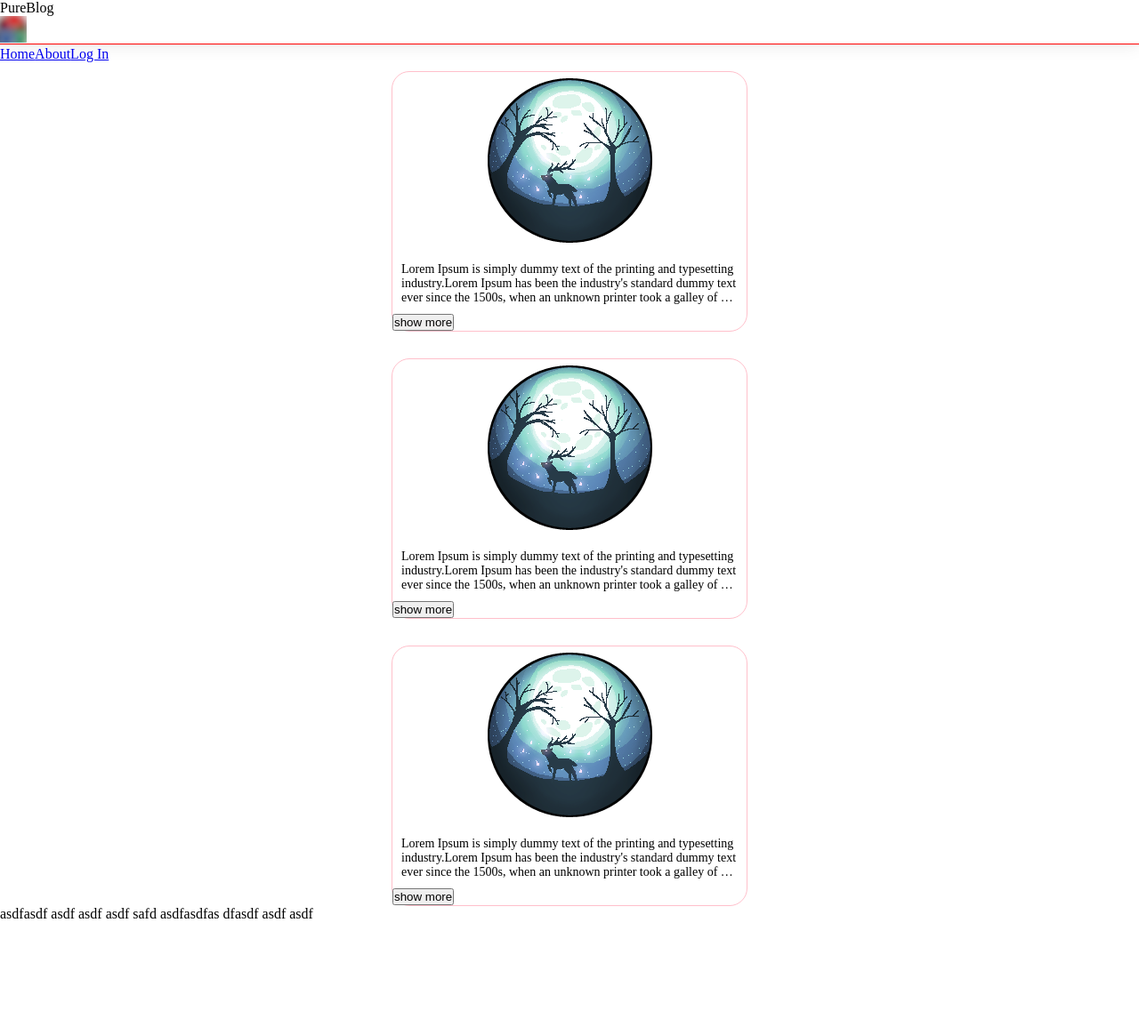
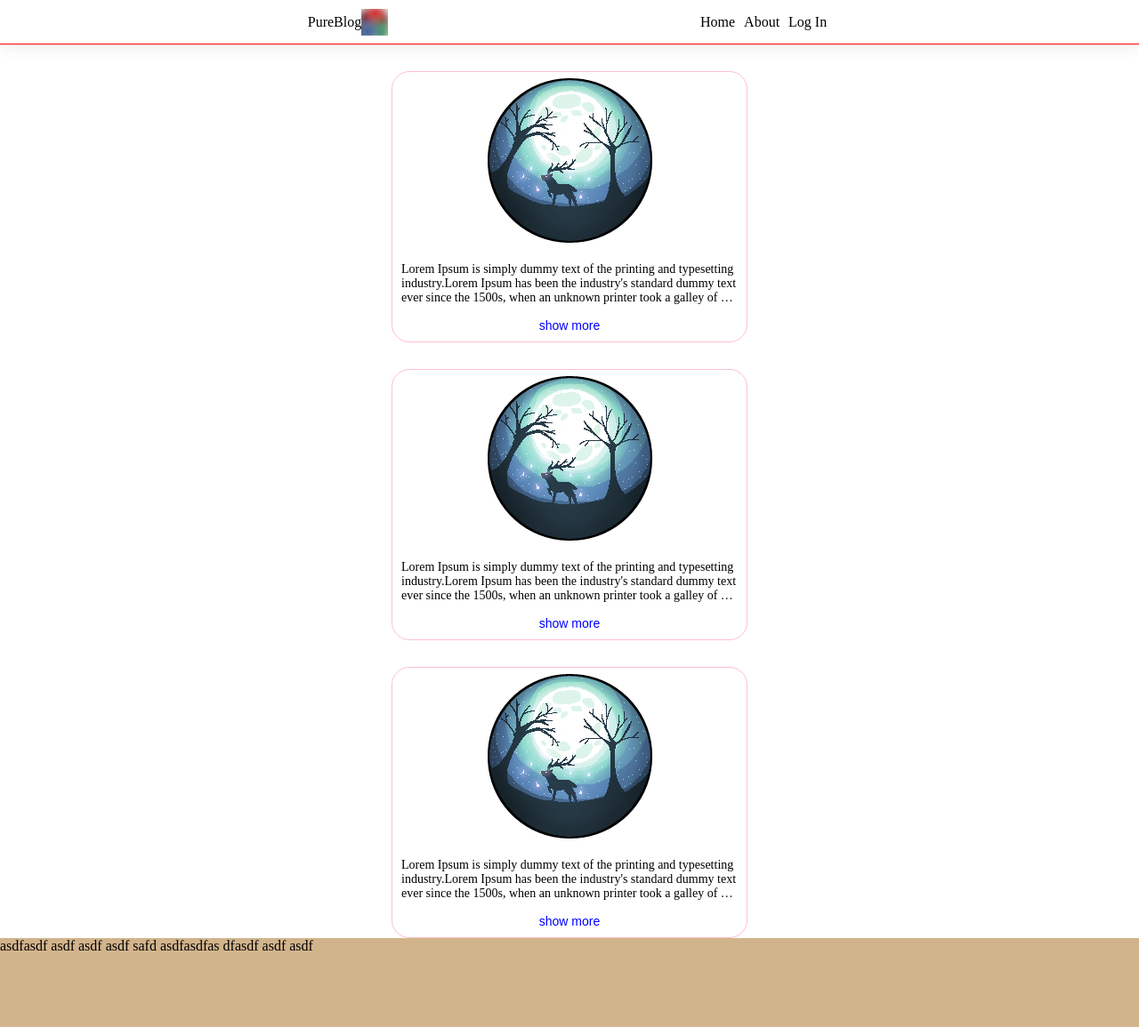
Before and after one commit to 4nxi0uss/pureBlog, a PHP site: page / in a window 1280 px wide. Shown: the whole page at 89% size. Before the commit the page ends 1033 px from the top, so only its background shows below. Run offline with PHP 8.4, Linux system fonts and the light colour scheme.

Commit message:
update: update styling

```diff
--- a/client/styles/style.css
+++ b/client/styles/style.css
@@ -17,18 +17,53 @@ body {
     z-index: 0;
 }
 
+.Button {
+    background: transparent;
+    padding: 5px;
+    border: none;
+    display: block;
+    position: relative;
+    cursor: pointer;
+}
+
 .Header {
     border-block-end: 1px solid red;
     box-shadow: 0px 1px 20px 0px #00000017;
     max-width: 100vw;
     height: 50px;
 
-    & .Wrapper {
+    .Header-Wrapper {
         display: flex;
         flex-direction: row;
         align-items: center;
         justify-content: space-evenly;
         flex-wrap: nowrap;
+        width: inherit;
+        height: inherit;
+    }
+
+    .Header-LogoWrapper {
+        align-items: center;
+        position: relative;
+        display: flex;
+        width: auto;
+    }
+
+    .Header-Navigation {
+        position: relative;
+        display: flex;
+        flex-direction: row;
+        width: auto;
+
+        & .Link {
+            color: black;
+            text-decoration: none;
+            margin-inline: 5px;
+
+            &:hover {
+                color: red;
+            }
+        }
     }
 }
 
@@ -63,12 +98,35 @@ body {
                 margin: 10px;
                 font-size: 14px;
                 line-height: 16px;
+            }
+
+            .ListElement--Description__hidden {
                 display: -webkit-box;
                 -webkit-line-clamp: 3;
                 -webkit-box-orient: vertical;
                 overflow: hidden;
                 white-space: pre-wrap;
             }
+
+            .ListElement--DescriptionButton {
+                color: blue;
+                left: 50%;
+                transform: translateX(-50%);
+                margin: 5px 0px;
+                font-size: 14px;
+                line-height: 16px;
+                font-weight: 500;
+
+                &:hover {
+                    background: blue;
+                    color: white;
+                }
+            }
         }
     }
 }
+
+.Footer {
+    height: 100px;
+    background-color: tan;
+}
```
